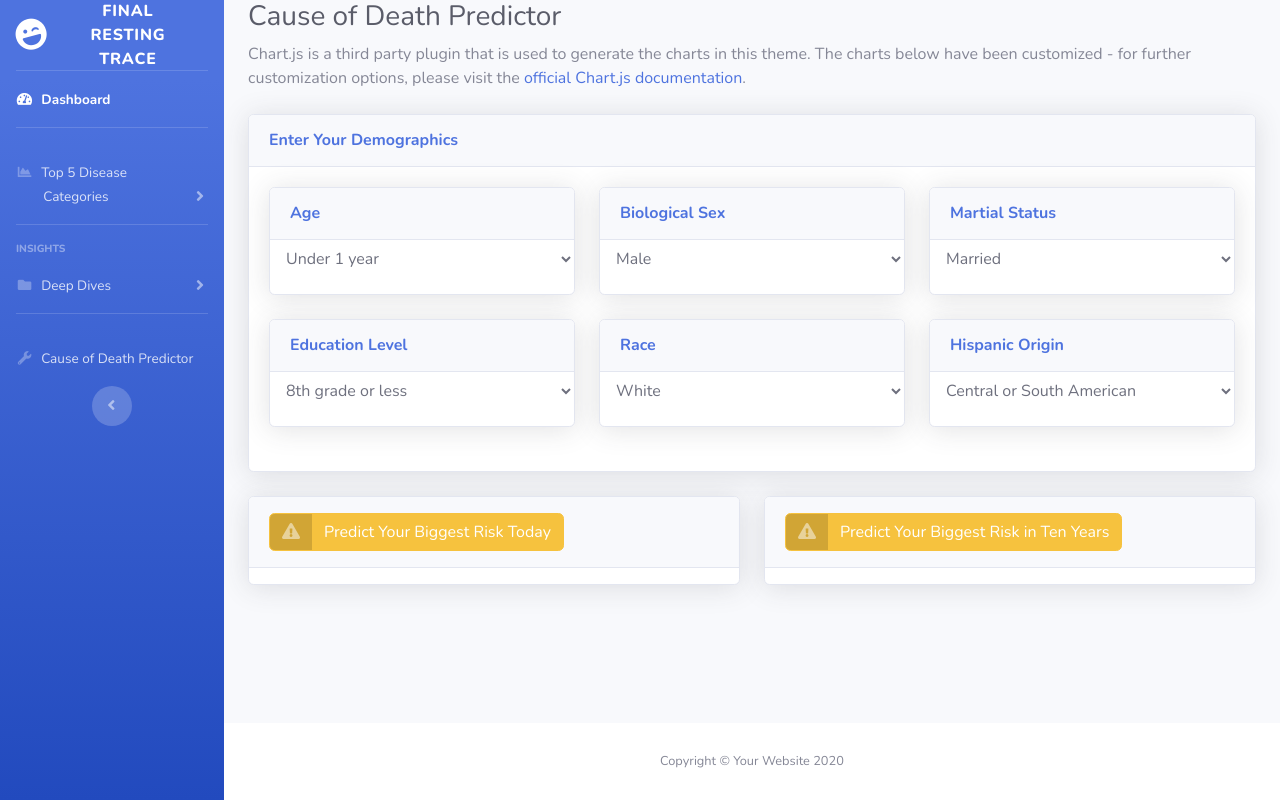
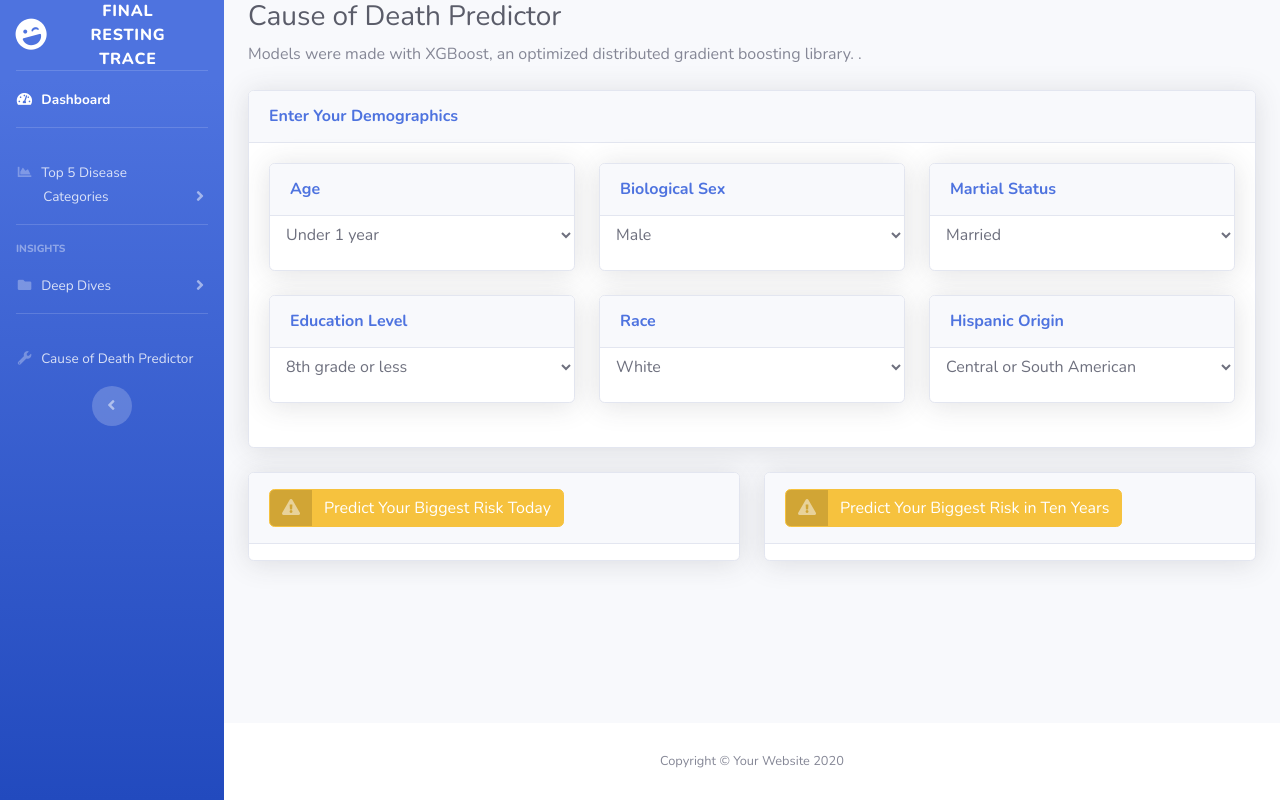
Before and after one commit to Rob-Ottogalli/Project-3-COD-Predictors, a plain HTML site: page templates/ml.html in a window 1280 px wide. Drawn offline with nearby package versions, Linux system fonts and the light colour scheme.

Commit message:
Updated descriptions of ML Model

```diff
--- a/templates/ml.html
+++ b/templates/ml.html
@@ -119,7 +119,7 @@
 
           <!-- Page Heading -->
           <h1 class="h3 mb-2 text-gray-800">Cause of Death Predictor</h1>
-          <p class="mb-4">Chart.js is a third party plugin that is used to generate the charts in this theme. The charts below have been customized - for further customization options, please visit the <a target="_blank" href="https://www.chartjs.org/docs/latest/">official Chart.js documentation</a>.</p>
+          <p class="mb-4"> Models were made with XGBoost, an optimized distributed gradient boosting library. </a>.</p>
 
           <!-- Content Row -->
           <div class="row">
```
Also changed, not shown: 1 other file.
